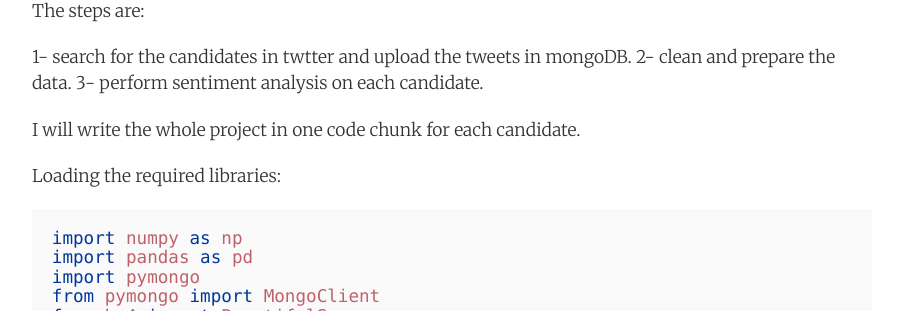
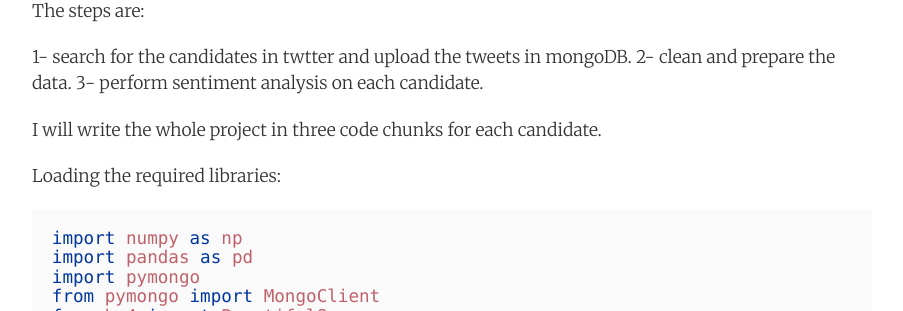
Before and after one commit to fayez-als/fayez-als.github.io, a Jekyll site: the page built from _posts/2014-06-10-Politics.md, in a window 1280 px wide and 900 px high. Shown: the part 430-741 px from the top of the window, without its empty margins (188-1091 px from the left). Built offline with Jekyll 4.4.1, drawn with Linux system fonts in a browser that asks for light colours; nearby versions of some CDN libraries; some of the changed text lies outside the part shown.

Commit message:
Update 2014-06-10-Politics.md

````diff
--- a/_posts/2014-06-10-Politics.md
+++ b/_posts/2014-06-10-Politics.md
@@ -19,7 +19,7 @@ The steps are:
 3- perform sentiment analysis on each candidate.
 
 
-I will write the whole project in one code chunk for each candidate.
+I will write the whole project in three code chunks for each candidate.
 
 
 
@@ -128,3 +128,10 @@ plt.bar(range(len(y)), height=y, width = 0.75, align = 'center', alpha = 0.8)
 plt.show()
 
 ```
+The same approach can be done for the other candidate.
+Here are the result
+
+
+<img src="/asas_files/figure-markdown_github/joee.png" width="960" />
+
+<img src="/asas_files/figure-markdown_github/sanders.png" width="960" />
````
